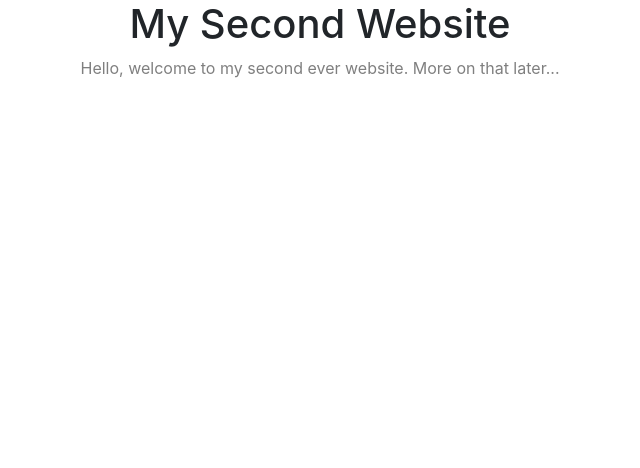
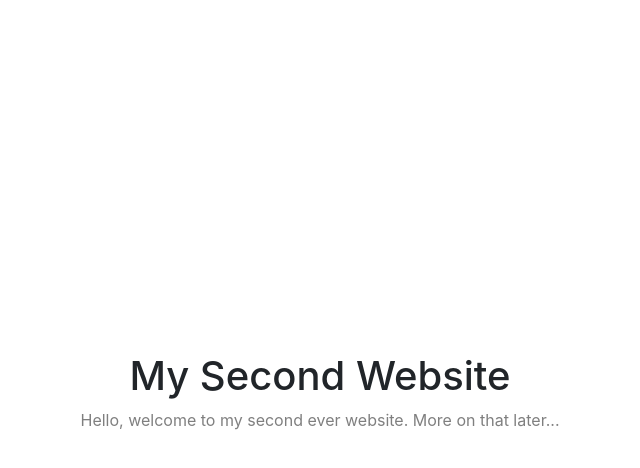
Before and after one commit to abdiel79/my_second_website, a plain HTML site: page index.html in a window 1280 px wide. Shown: the whole page, without its empty margins (320-960 px from the left). Drawn offline with nearby package versions, Linux system fonts and the light colour scheme.

Commit message:
Update index.html

```diff
--- a/index.html
+++ b/index.html
@@ -5,10 +5,10 @@
    <title>My Second Website</title>
    <link rel="stylesheet" href="https://cdn.jsdelivr.net/npm/bootstrap@4.5.3/dist/css/bootstrap.min.css" integrity="sha384-TX8t27EcRE3e/ihU7zmQxVncDAy5uIKz4rEkgIXeMed4M0jlfIDPvg6uqKI2xXr2" crossorigin="anonymous">
 </head>
-<body>
+<body class="d-flex justify-content-center align-items-center min-vh-100">
    <div class="container text-center">
       <h1>My Second Website</h1>
-      <p1 class="text-black-50">Hello, welcome to my second ever website. More on that later...</p1>
+      <p class="text-black-50">Hello, welcome to my second ever website. More on that later...</p>
    </div>
 
 </body>
```
